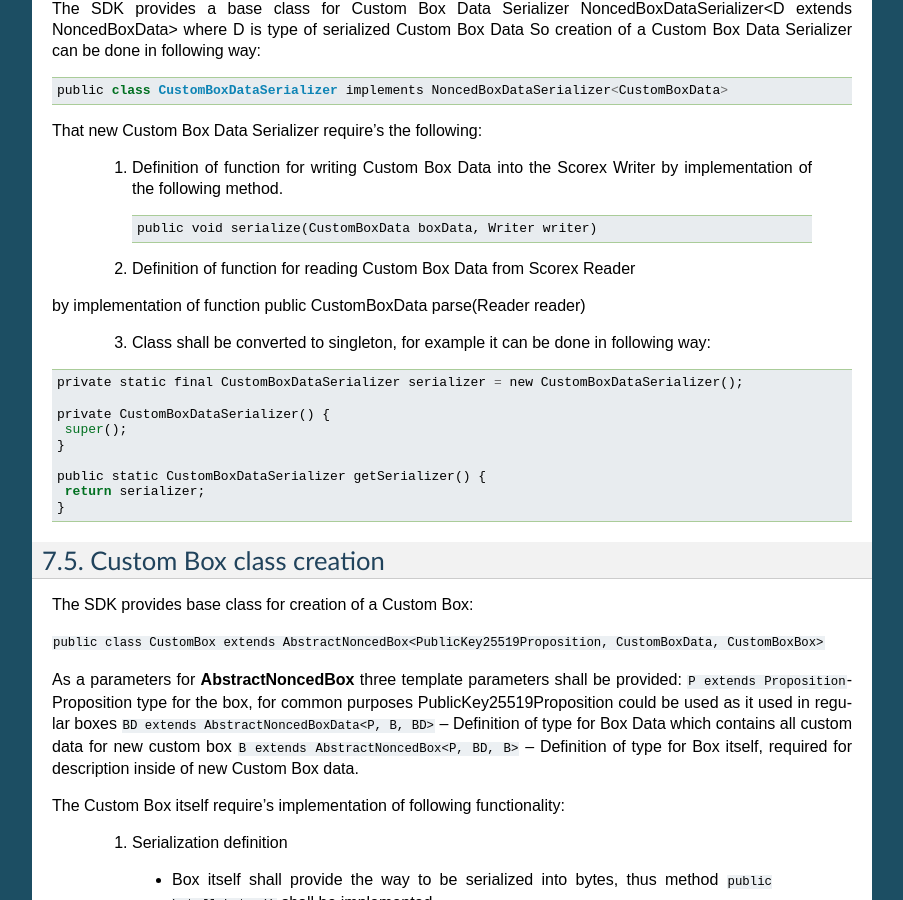
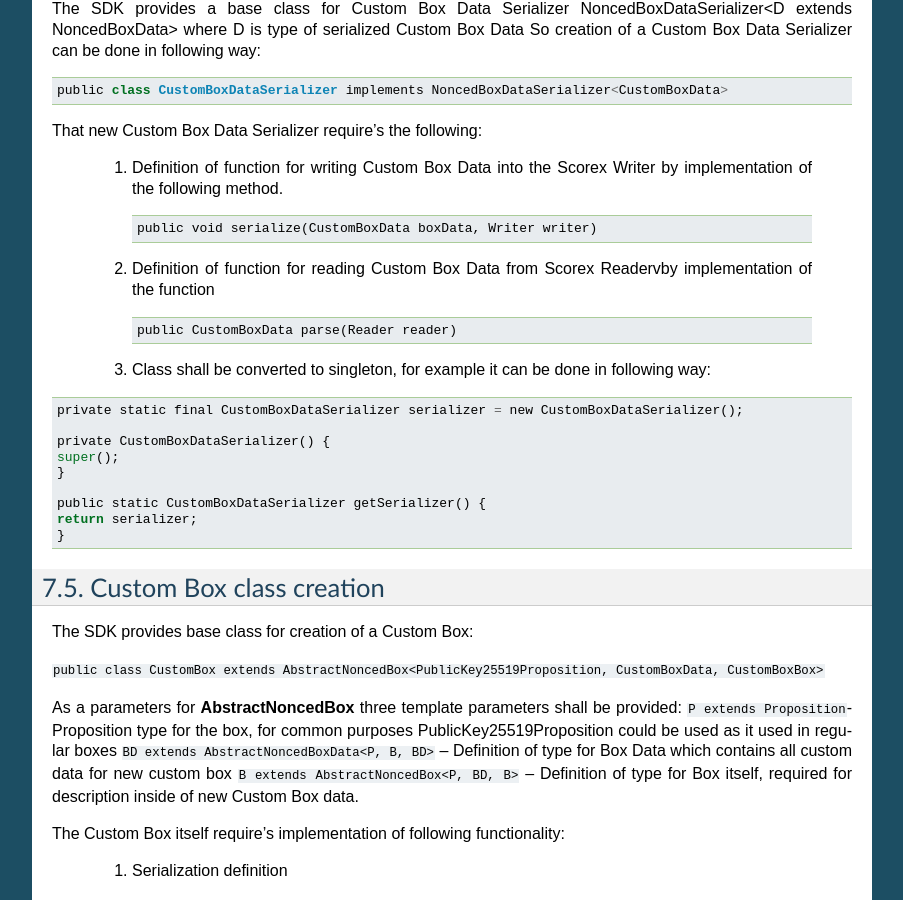
Before and after one commit to megaluck/documentation, a Sphinx documentation site: the page built from docs/introduction/07-Sidechain-SDK-extension.rst, in a window 1280 px wide and 900 px high, scrolled down 3988 px. Shown: the whole window, without its empty margins (198-1101 px from the left). Built offline with Sphinx 7.4.7, drawn with Linux system fonts in a browser that asks for light colours.

```diff
--- a/docs/introduction/07-Sidechain-SDK-extension.rst
+++ b/docs/introduction/07-Sidechain-SDK-extension.rst
@@ -222,8 +222,9 @@
      ::
       public void serialize(CustomBoxData boxData, Writer writer)
 
-  2. Definition of function for reading Custom Box Data from Scorex Reader
-by implementation of function public CustomBoxData parse(Reader reader)
+  2. Definition of function for reading Custom Box Data from Scorex Readervby implementation of the function
+     ::
+      public CustomBoxData parse(Reader reader)
 
   3. Class shall be converted to singleton, for example it can be done in following way:
 
@@ -232,11 +233,11 @@
   private static final CustomBoxDataSerializer serializer = new CustomBoxDataSerializer();
 
   private CustomBoxDataSerializer() {
-   super();
+  super();
   }
 
   public static CustomBoxDataSerializer getSerializer() {
-   return serializer;
+  return serializer;
   }
 
 Custom Box class creation
```
